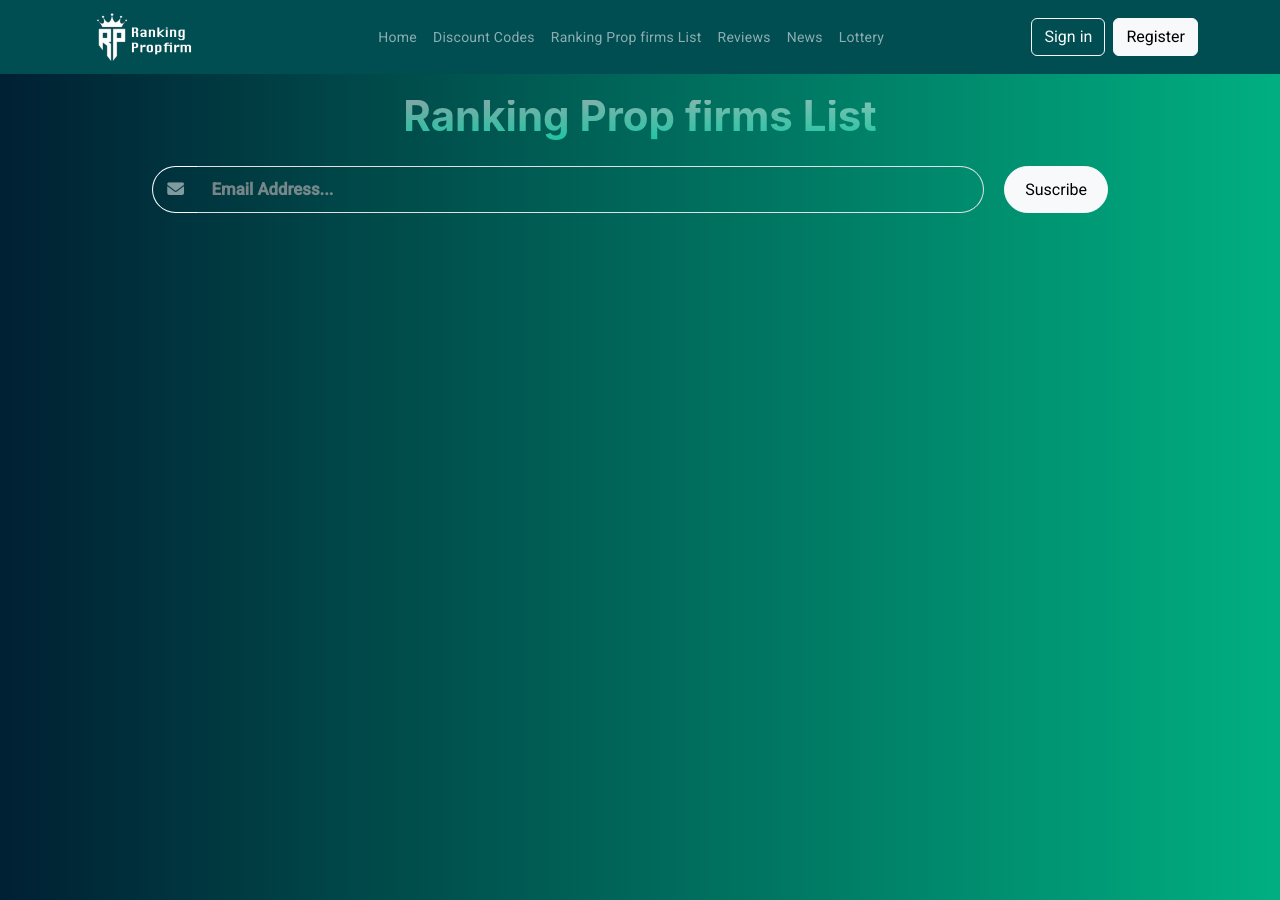
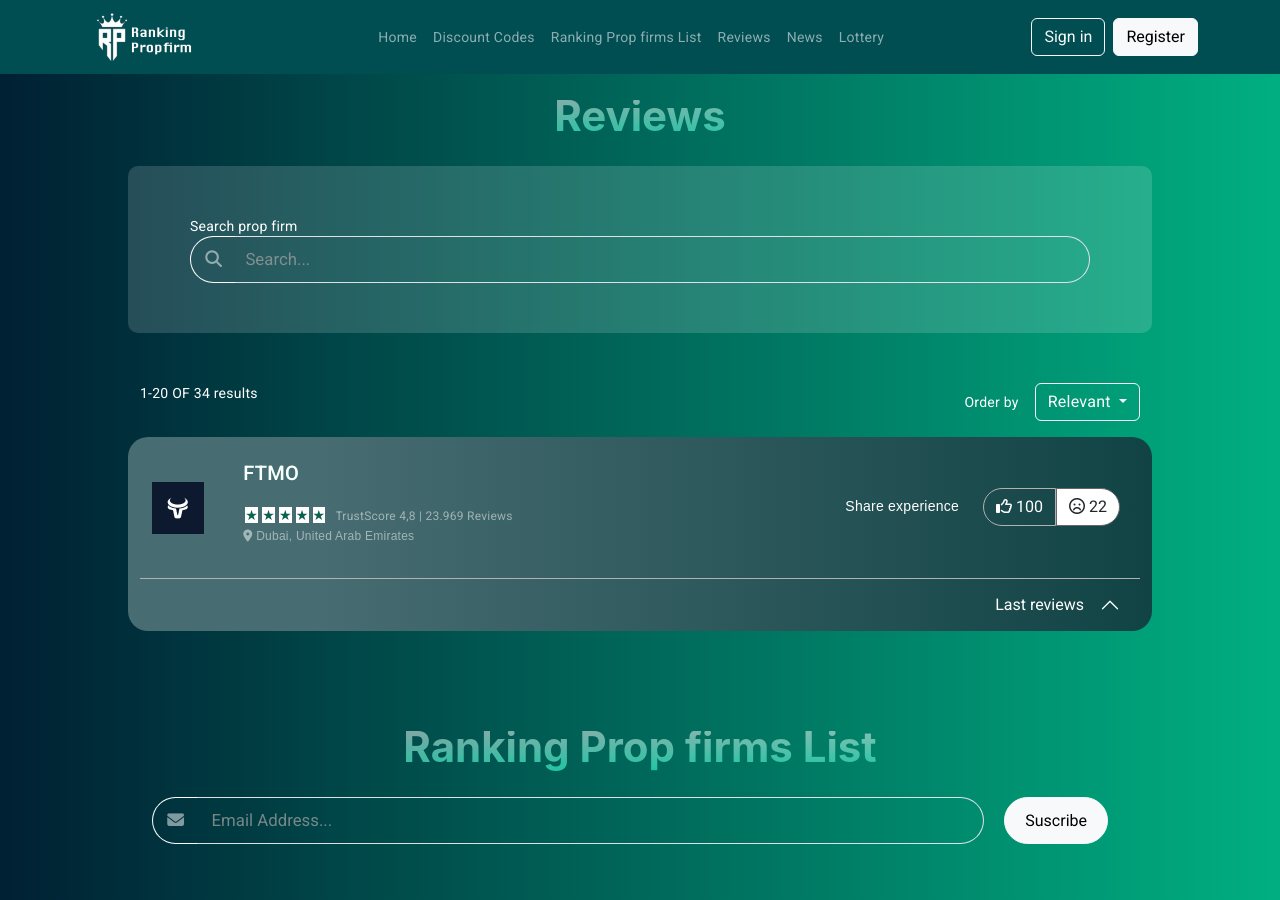
Before and after one commit to jcmloiacono/ranking_propfirm_angular, an Angular app: page / in a window 1280 px wide. Built offline with nearby package versions, Linux system fonts and the light colour scheme.

Commit message:
update component bar-search

```diff
--- a/src/app/app.component.html
+++ b/src/app/app.component.html
@@ -2,6 +2,6 @@
 <!-- <app-home /> -->
 <!-- <app-discount /> -->
 <!-- <app-ranking /> -->
-<!-- <app-reviews /> -->
+<app-reviews />
 <app-news />
 <router-outlet />
--- a/src/app/components/bar-search/bar-search.component.html
+++ b/src/app/components/bar-search/bar-search.component.html
@@ -1,7 +1,8 @@
 <div class="filter-group" [ngClass]="{'homeSearch': homePage, 'otherSearch': !homePage}">
     <label class="text-white" for="search">{{ labelText }}</label>
     <div class="input-group align-items-center">
+        <i class="fas fa-search"></i>
         <input type="text" id="search" [(ngModel)]="searchTerm" (input)="applyFilters()"
-            class="form-control" placeholder=" search...">
+            class="form-control" placeholder="Search...">
     </div>
 </div>
--- a/src/app/components/bar-search/bar-search.component.scss
+++ b/src/app/components/bar-search/bar-search.component.scss
@@ -1,26 +1,20 @@
-.otherSearch input{
+input{
+    color: #fff;
     background-color: transparent;
     border-radius: 25px;
-    margin-top: 5px;
-    color: #fff;
-    padding-left: 20px;
-}
-
-input{
-    color: #fff;
+    padding: 10px;
+    font-size: 1.2em;
+    border-left: none;
 }
 input::placeholder{
     color: #a3a3a3b8;
-    font-family: "Font Awesome 5 Free";
-    font-weight: 600;
 }
 
-.homeSearch input {
-    padding: 3px 12px 3px 12px;
-    gap: 0px;
-    border-radius: 6px;
-    background-color: transparent;
-    border: solid 1px #ffffff80;
-    font-size: .8em;
-    color: #fff;
+.fas{
+    border: solid 1px #fff;
+    border-right: none;
+    border-radius: 25px;
+    font-size: 1.2em;
+    padding: 14.2px;
+    color:#ffffff80;
 }
--- a/src/app/components/newsletter/newsletter.component.scss
+++ b/src/app/components/newsletter/newsletter.component.scss
@@ -8,7 +8,6 @@ input{
 }
 input::placeholder{
     color: #a3a3a3b8;
-    font-weight: 600;
 }
 
 .fas{
```
